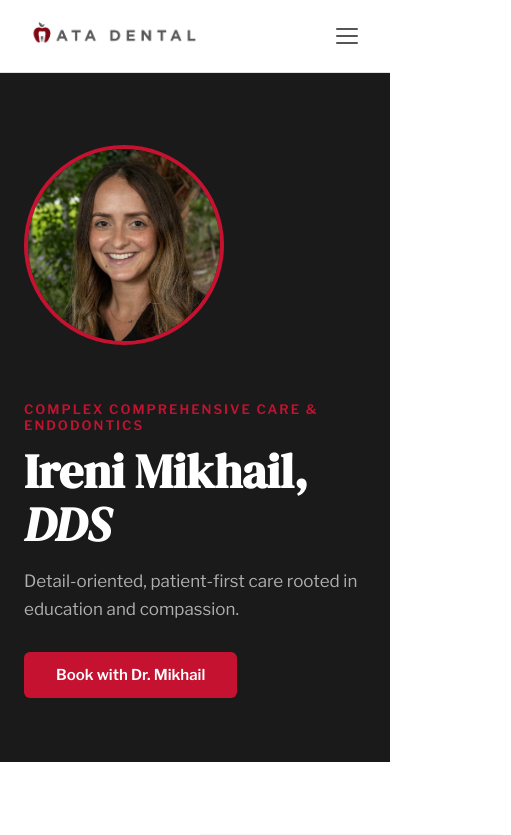
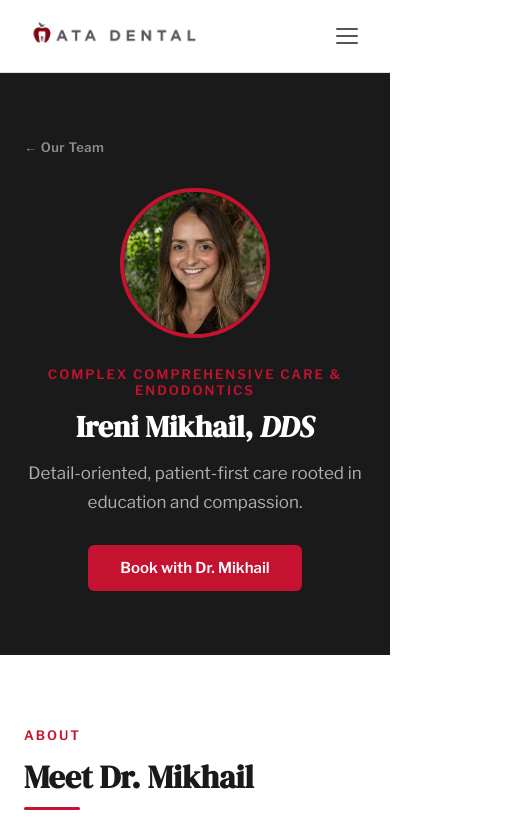
Before and after one commit to AtaDental/atadental, a Next.js app: page /team/dr-ireni-mikhail in a window 390 px wide. Shown: the top 835 px of the page, 511 px wide, since content can reach past the window. Built offline with nearby package versions, Linux system fonts and the light colour scheme.

Commit message:
Fix team pages mobile layout — responsive photo heights, bio page stacks to 1-col, back breadcrumb

```diff
--- a/app/team/[slug]/page.tsx
+++ b/app/team/[slug]/page.tsx
@@ -191,26 +191,38 @@ export default async function DoctorPage({ params }: { params: Promise<{ slug: s
         .btn-primary:hover { background: var(--red-dark); transform: translateY(-1px); }
         .nav-link { color: var(--grey); text-decoration: none; font-weight: 600; font-size: 14px; }
         .nav-link:hover { color: var(--red); }
+        .doc-hero-inner { display: flex; gap: 56px; align-items: center; flex-wrap: wrap; }
+        .doc-hero-photo { width: 200px; height: 200px; border-radius: 50%; object-fit: cover; object-position: center top; border: 4px solid var(--red); flex-shrink: 0; }
+        .doc-hero-h1 { font-size: 48px; }
+        .doc-layout { display: grid; grid-template-columns: 1fr 320px; gap: 60px; align-items: start; }
+        @media (max-width: 768px) {
+          .doc-hero-inner { gap: 28px; justify-content: center; text-align: center; }
+          .doc-hero-photo { width: 150px; height: 150px; }
+          .doc-hero-h1 { font-size: 30px !important; }
+          .doc-layout { grid-template-columns: 1fr !important; gap: 32px !important; }
+        }
       `}</style>
 
       <Nav activePage="team" />
 
       {/* Hero */}
-      <section style={{ background: "var(--black)", padding: "72px 24px 64px" }}>
-        <div style={{ maxWidth: 1000, margin: "0 auto", display: "flex", gap: 56, alignItems: "center", flexWrap: "wrap" }}>
+      <section style={{ background: "var(--black)", padding: "64px 24px 64px" }}>
+        <div style={{ maxWidth: 1000, margin: "0 auto 32px" }}>
+          <a href="/team" style={{ color: "rgba(255,255,255,0.5)", fontSize: 13, fontWeight: 600, textDecoration: "none", letterSpacing: 0.5 }}>
+            ← Our Team
+          </a>
+        </div>
+        <div style={{ maxWidth: 1000, margin: "0 auto" }} className="doc-hero-inner">
           <img
             src={doc.photo}
             alt={`${doc.name}, ${doc.credentials}`}
-            style={{
-              width: 200, height: 200, borderRadius: "50%", objectFit: "cover",
-              objectPosition: "center top", border: "4px solid var(--red)", flexShrink: 0,
-            }}
+            className="doc-hero-photo"
           />
           <div>
             <p style={{ color: "var(--red)", fontWeight: 600, fontSize: 13, letterSpacing: 2, textTransform: "uppercase", marginBottom: 12 }}>
               {doc.role}
             </p>
-            <h1 className="serif" style={{ fontSize: 48, color: "white", lineHeight: 1.1, marginBottom: 16 }}>
+            <h1 className="serif doc-hero-h1" style={{ color: "white", lineHeight: 1.1, marginBottom: 16 }}>
               {doc.name}, <span style={{ fontStyle: "italic" }}>{doc.credentials}</span>
             </h1>
             <p style={{ fontSize: 17, color: "rgba(255,255,255,0.65)", lineHeight: 1.7, maxWidth: 520, marginBottom: 28 }}>
@@ -225,7 +237,7 @@ export default async function DoctorPage({ params }: { params: Promise<{ slug: s
 
       {/* Main content */}
       <section style={{ padding: "72px 24px" }}>
-        <div style={{ maxWidth: 1000, margin: "0 auto", display: "grid", gridTemplateColumns: "1fr 320px", gap: 60, alignItems: "start" }}>
+        <div style={{ maxWidth: 1000, margin: "0 auto" }} className="doc-layout">
 
           {/* Bio */}
           <div>
```
Also changed, not shown: app/team/page.tsx (+11 -6 lines).
